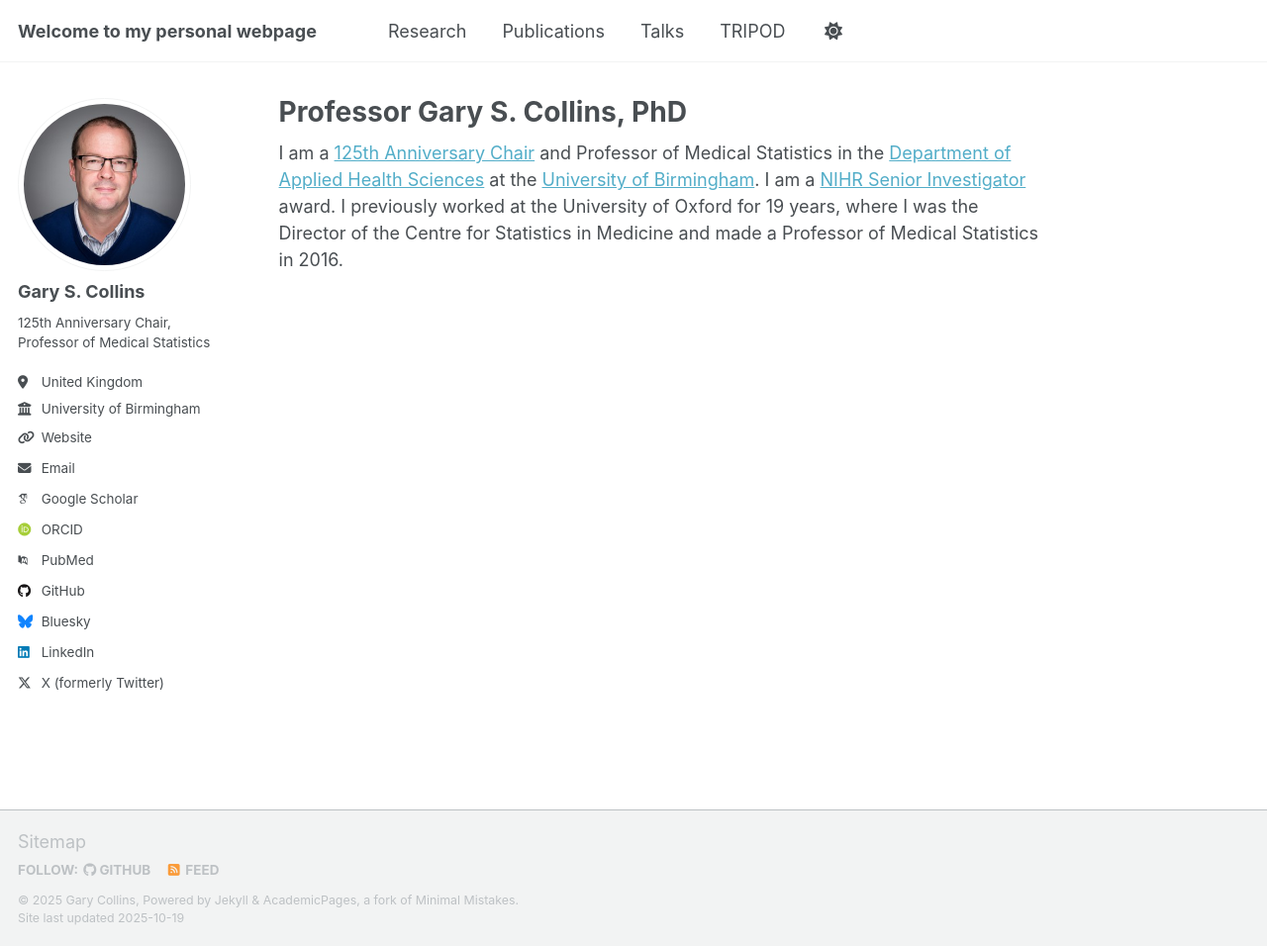
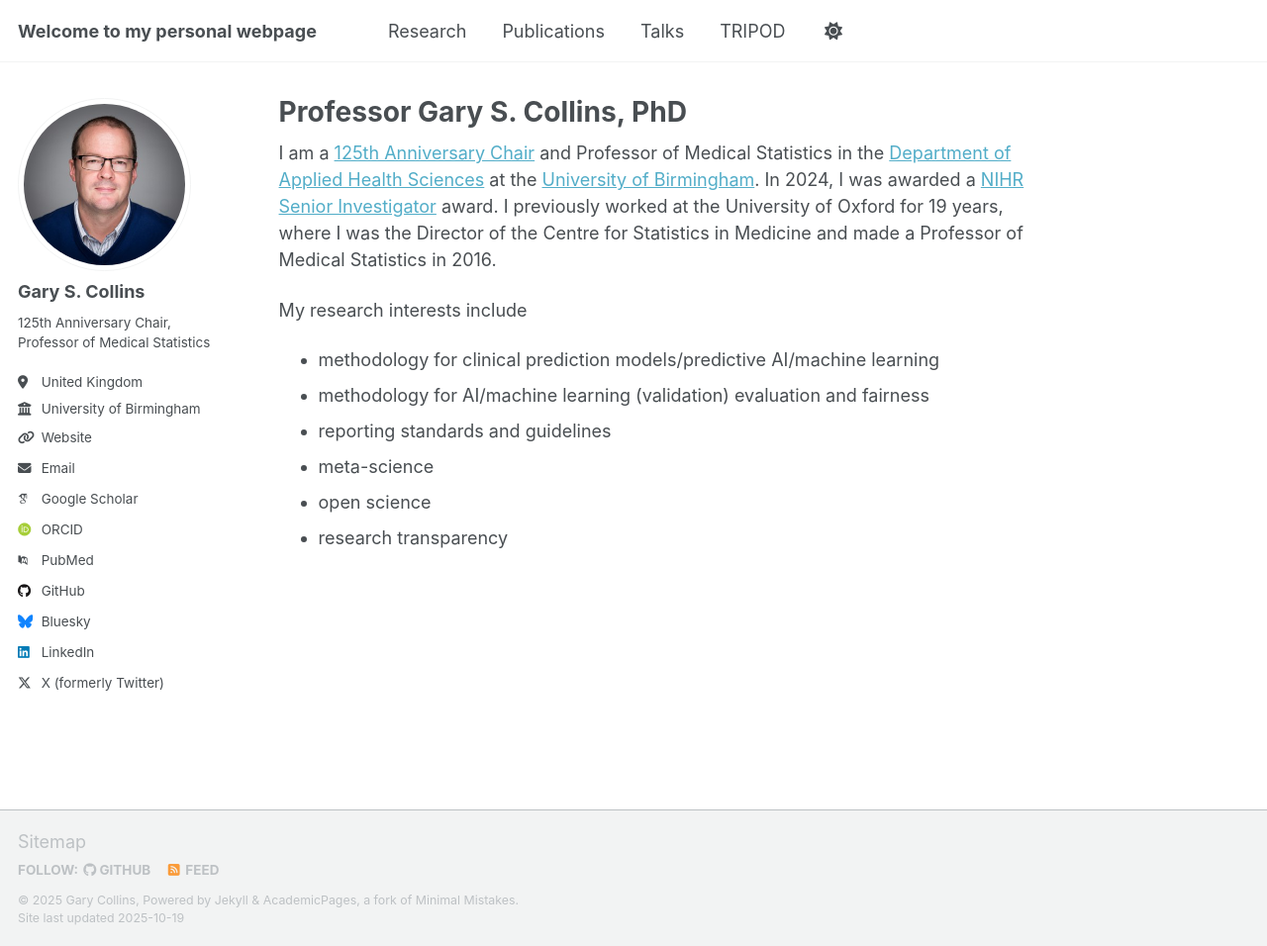
Before and after one commit to gscollins1973/gscollins1973.github.io, a Jekyll site: the page built from _pages/about.md, in a window 1280 px wide and 956 px high. Shown: the whole window at 99% size. Built offline with Jekyll 4.4.1, drawn with Linux system fonts in a browser that asks for light colours; some web fonts are replaced; a script that is not in the unit is left out.

Commit message:
Update about.md

```diff
--- a/_pages/about.md
+++ b/_pages/about.md
@@ -7,4 +7,14 @@ redirect_from:
   - /about.html
 ---
 
-I am a <a href="https://www.birmingham.ac.uk/research/125th-anniversary-fellows-and-chairs">125th Anniversary Chair</a> and Professor of Medical Statistics in the <a href="https://www.birmingham.ac.uk/about/college-of-medicine-and-health/applied-health-sciences">Department of Applied Health Sciences</a> at the <a href="https://www.birmingham.ac.uk/">University of Birmingham</a>. I am a <a href="https://www.nihr.ac.uk/people/professor-gary-collins">NIHR Senior Investigator</a> award. I previously worked at the University of Oxford for 19 years, where I was the Director of the Centre for Statistics in Medicine and made a Professor of Medical Statistics in 2016.
+I am a <a href="https://www.birmingham.ac.uk/research/125th-anniversary-fellows-and-chairs">125th Anniversary Chair</a> and Professor of Medical Statistics in the <a href="https://www.birmingham.ac.uk/about/college-of-medicine-and-health/applied-health-sciences">Department of Applied Health Sciences</a> at the <a href="https://www.birmingham.ac.uk/">University of Birmingham</a>. In 2024, I was awarded a <a href="https://www.nihr.ac.uk/people/professor-gary-collins">NIHR Senior Investigator</a> award. I previously worked at the University of Oxford for 19 years, where I was the Director of the Centre for Statistics in Medicine and made a Professor of Medical Statistics in 2016.
+
+My research interests include
+<ul>
+  <li>methodology for clinical prediction models/predictive AI/machine learning</li>
+  <li>methodology for AI/machine learning (validation) evaluation and fairness</li>
+  <li>reporting standards and guidelines</li>
+  <li>meta-science</li>
+  <li>open science</li>
+  <li>research transparency</li>
+</ul>
```
